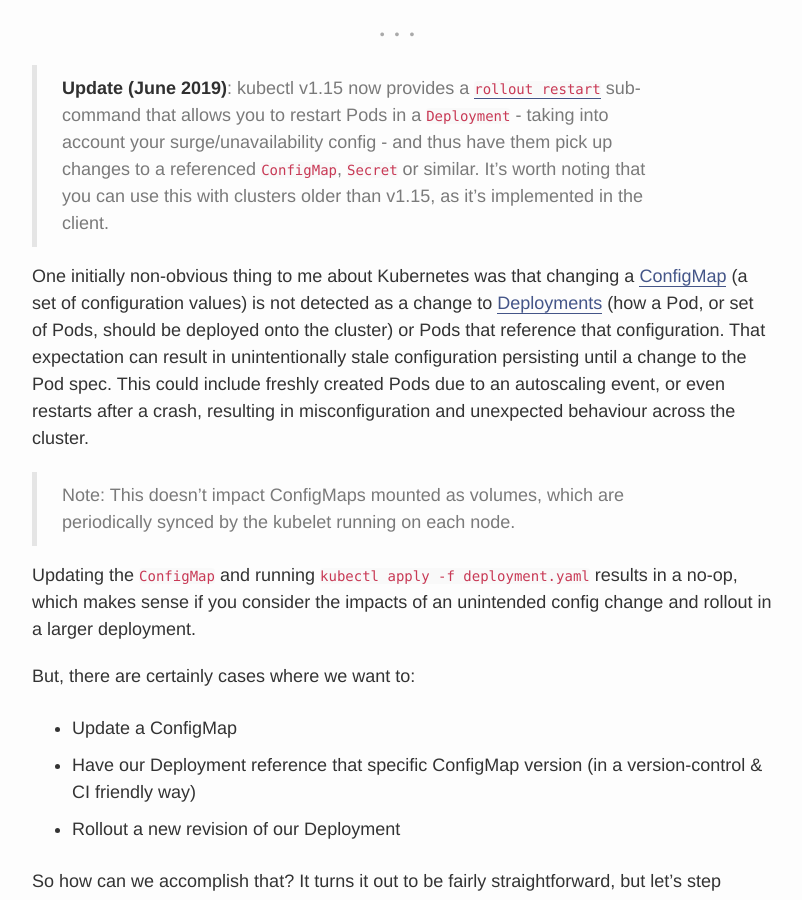
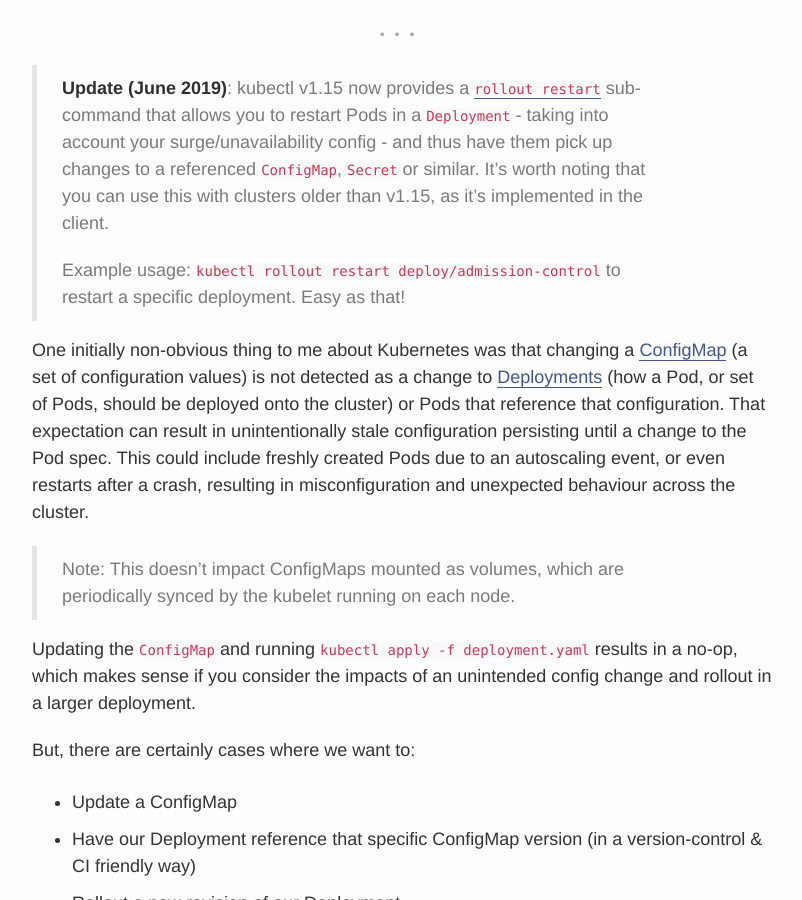
Before and after one commit to elithrar/elithrar.github.io, a Jekyll site: the page built from _posts/2019-01-12-kubernetes-deployments-configmap-change.md, in a window 1280 px wide and 900 px high, scrolled down 356 px. Shown: the whole window, without its empty margins (238-1040 px from the left). Built offline with Jekyll 4.4.1, drawn with Linux system fonts in a browser that asks for light colours.

Commit message:
Update 2019-01-12-kubernetes-deployments-configmap-change.md

```diff
--- a/_posts/2019-01-12-kubernetes-deployments-configmap-change.md
+++ b/_posts/2019-01-12-kubernetes-deployments-configmap-change.md
@@ -5,6 +5,8 @@
 ---
 
 > **Update (June 2019)**: kubectl v1.15 now provides a [`rollout restart`](https://github.com/kubernetes/kubernetes/blob/master/CHANGELOG-1.15.md#cli-improvements) sub-command that allows you to restart Pods in a `Deployment` - taking into account your surge/unavailability config - and thus have them pick up changes to a referenced `ConfigMap`, `Secret` or similar. It's worth noting that you can use this with clusters older than v1.15, as it's implemented in the client.
+>
+> Example usage: `kubectl rollout restart deploy/admission-control` to restart a specific deployment. Easy as that!
 
 One initially non-obvious thing to me about Kubernetes was that changing a [ConfigMap](https://kubernetes.io/docs/tasks/configure-pod-container/configure-pod-configmap/) (a set of configuration values) is not detected as a change to [Deployments](https://kubernetes.io/docs/concepts/workloads/controllers/deployment/) (how a Pod, or set of Pods, should be deployed onto the cluster) or Pods that reference that configuration. That expectation can result in unintentionally stale configuration persisting until a change to the Pod spec. This could include freshly created Pods due to an autoscaling event, or even restarts after a crash, resulting in misconfiguration and unexpected behaviour across the cluster.
 
```
